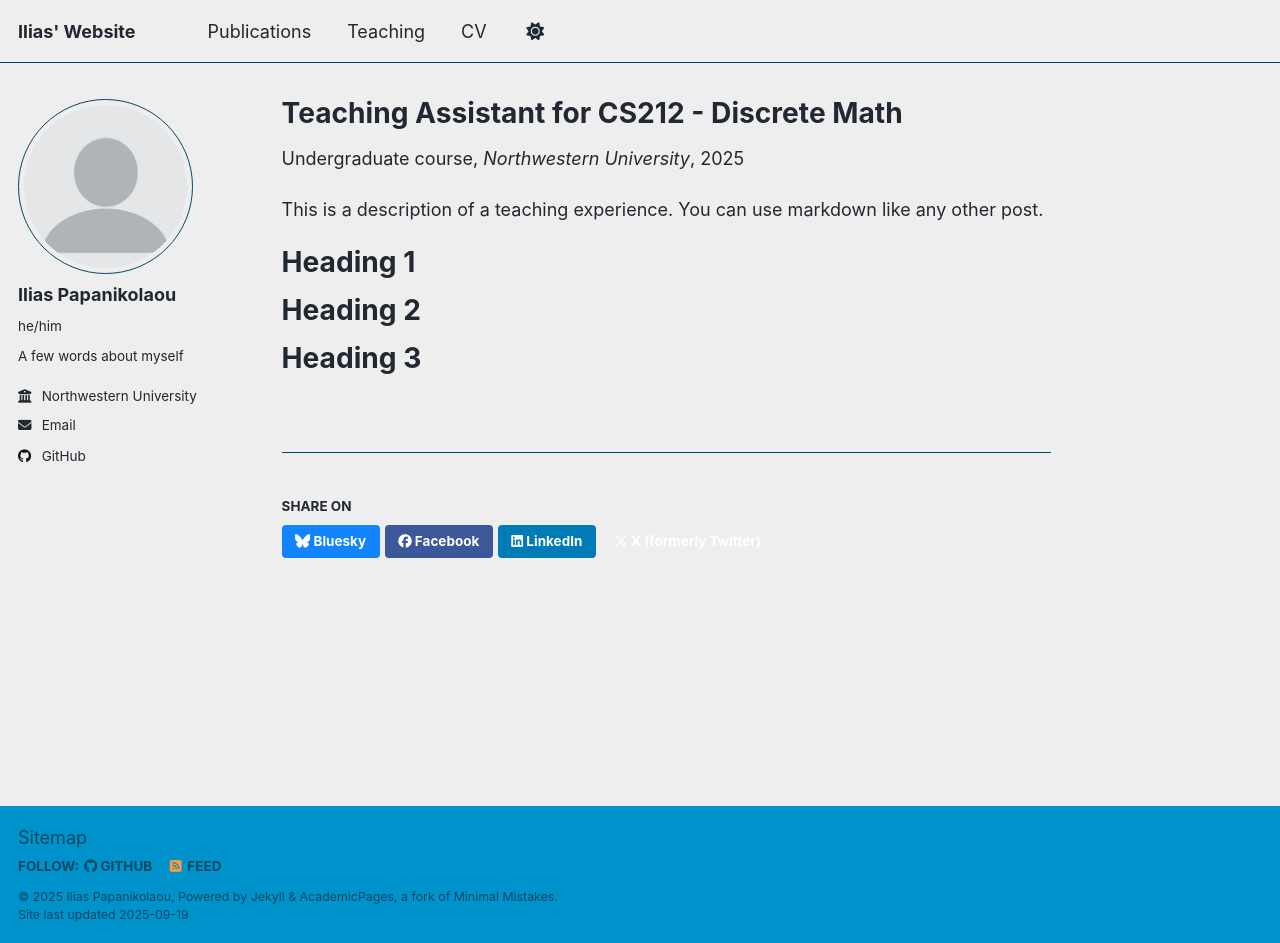
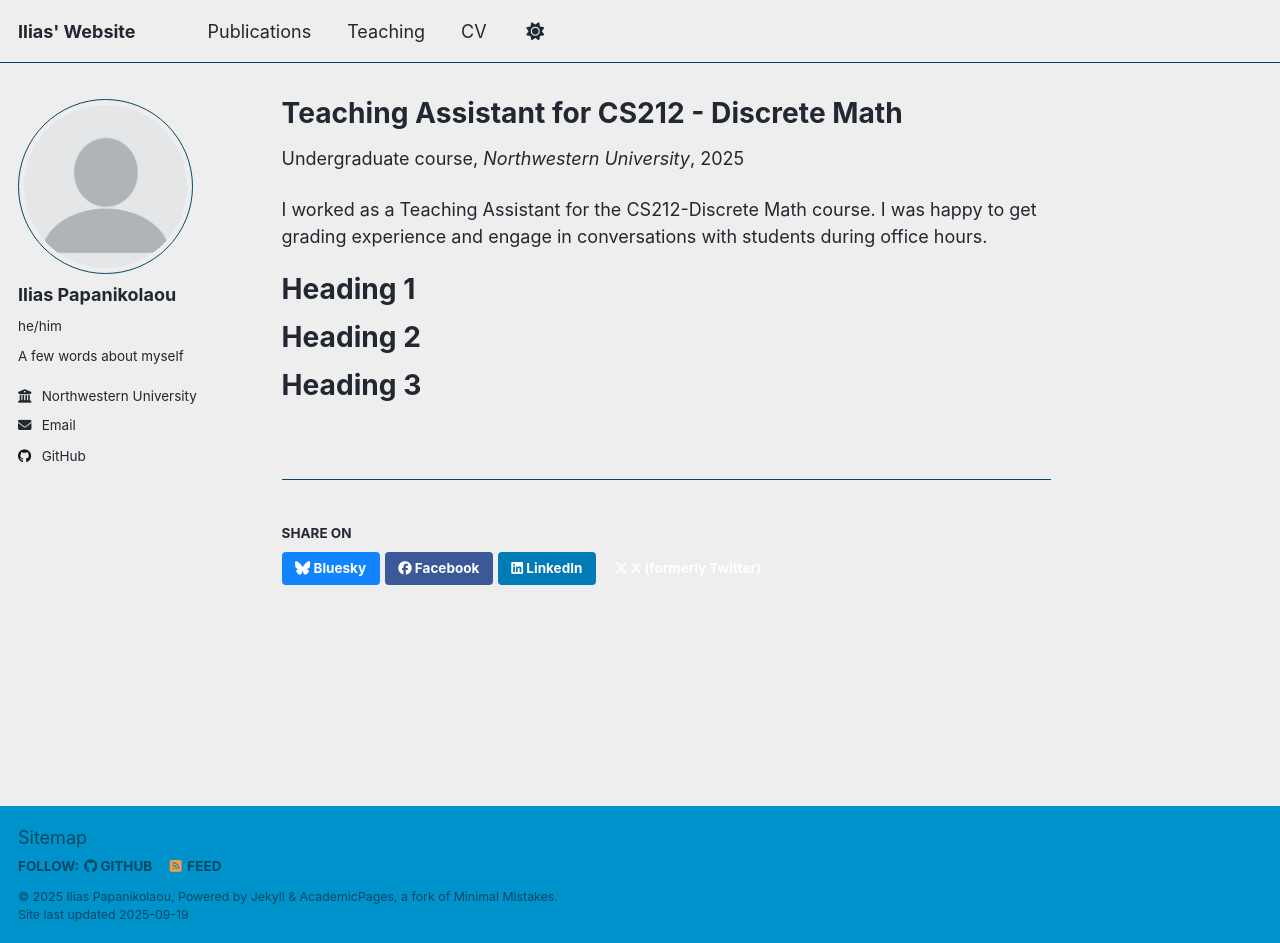
Before and after one commit to iliaspap/iliaspap.github.io, a Jekyll site: the page built from _teaching/2014-spring-teaching-1.md, in a window 1280 px wide and 943 px high. Built offline with Jekyll 4.4.1, drawn with Linux system fonts in a browser that asks for light colours; a script that is not in the unit is left out.

Commit message:
Update 2014-spring-teaching-1.md

```diff
--- a/_teaching/2014-spring-teaching-1.md
+++ b/_teaching/2014-spring-teaching-1.md
@@ -8,7 +8,7 @@ date: 2025-01-01
 location: "Evanston, U.S."
 ---
 
-This is a description of a teaching experience. You can use markdown like any other post.
+I worked as a Teaching Assistant for the CS212-Discrete Math course. I was happy to get grading experience and engage in conversations with students during office hours.
 
 Heading 1
 ======
```
